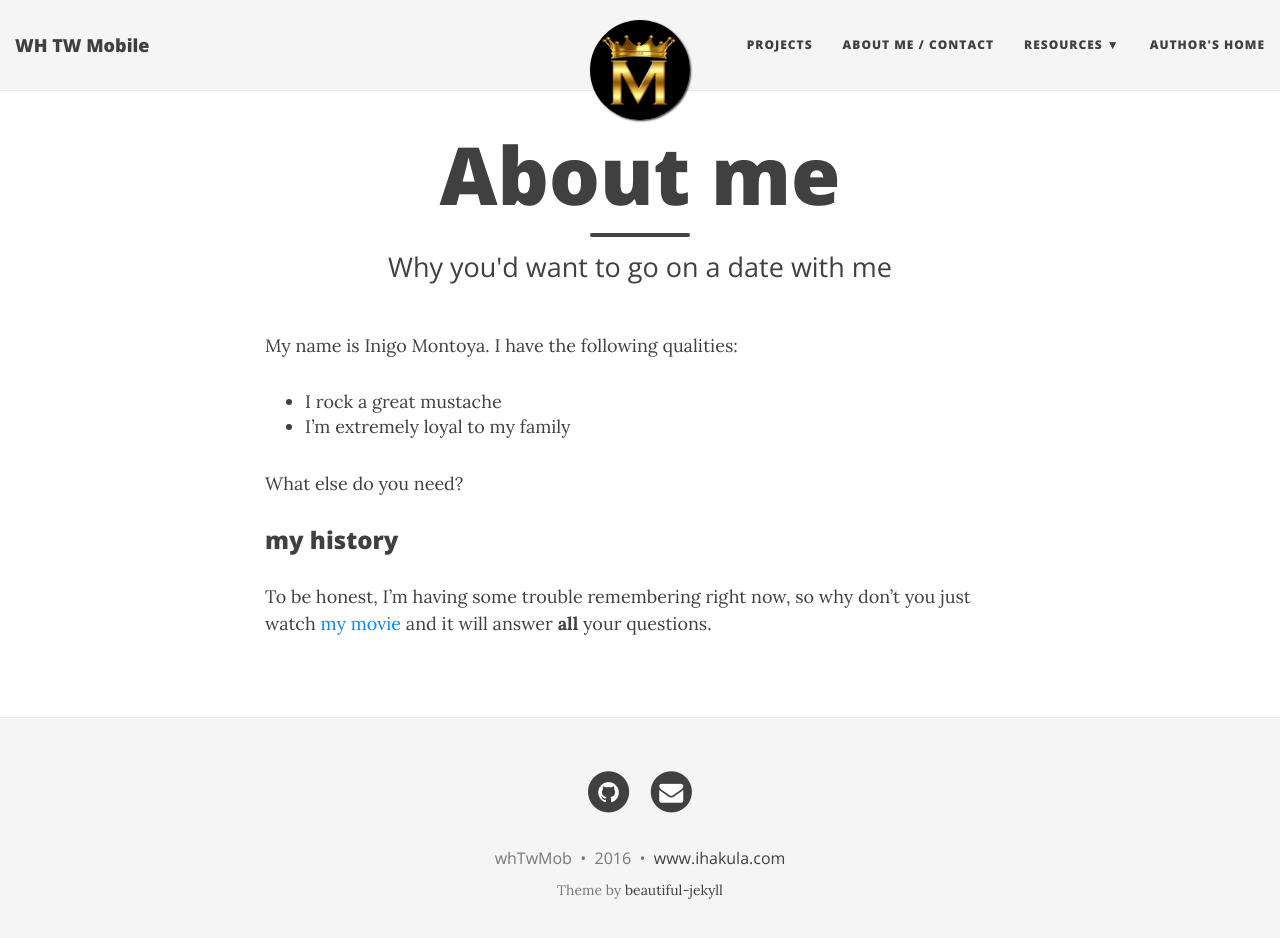
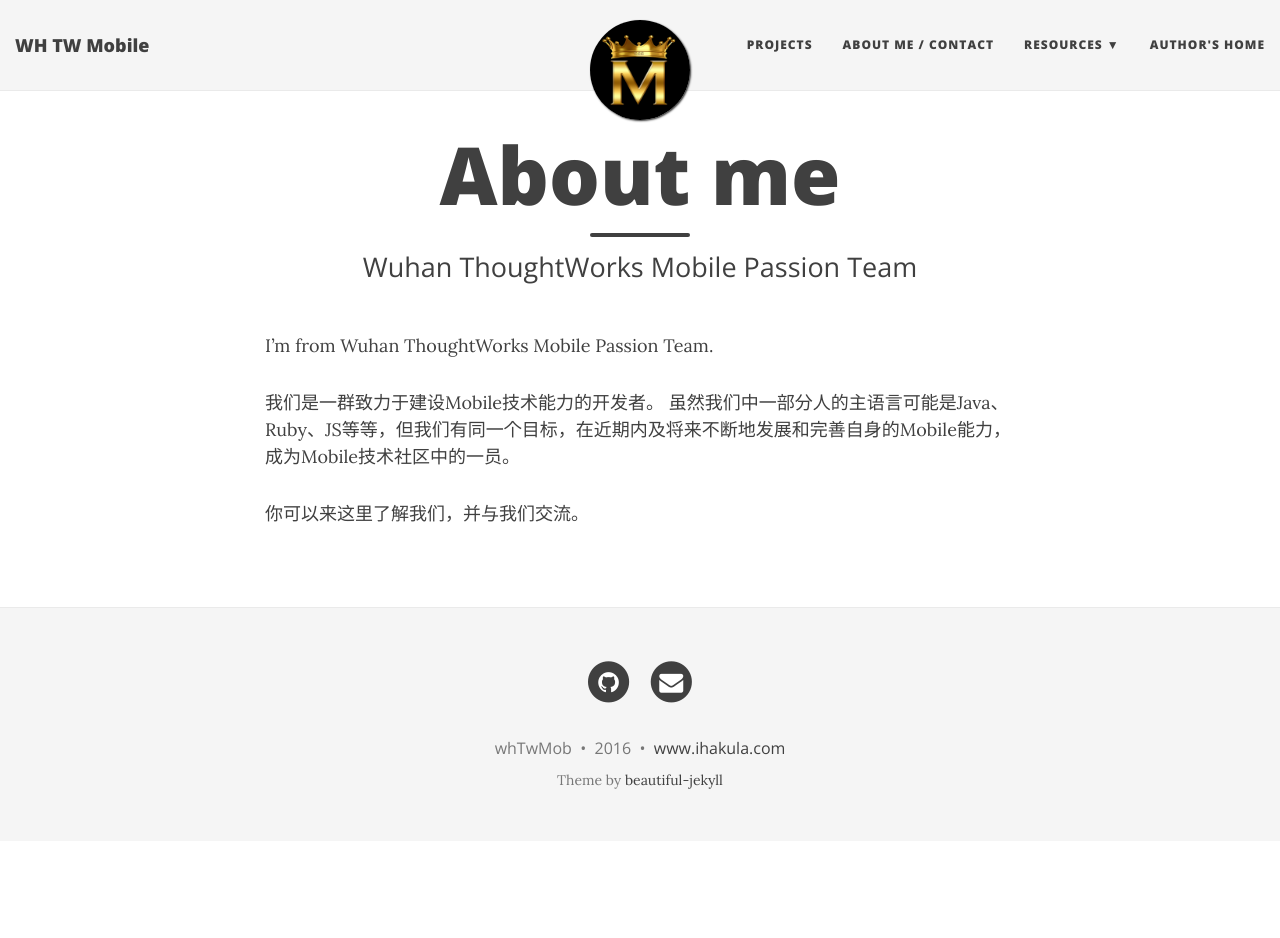
Before and after one commit to whTwMob/whTwMob.github.io, a Jekyll site: the page built from aboutme.md, in a window 1280 px wide and 951 px high. Shown: the top 938 px of the window. Built offline with Jekyll 4.4.1, drawn with Linux system fonts in a browser that asks for light colours; nearby versions of some CDN libraries.

Commit message:
about us

```diff
--- a/aboutme.md
+++ b/aboutme.md
@@ -1,16 +1,12 @@
 ---
 layout: page
 title: About me
-subtitle: Why you'd want to go on a date with me
+subtitle: Wuhan ThoughtWorks Mobile Passion Team
 ---
 
-My name is Inigo Montoya. I have the following qualities:
+I'm from Wuhan ThoughtWorks Mobile Passion Team.
 
-- I rock a great mustache
-- I'm extremely loyal to my family
+我们是一群致力于建设Mobile技术能力的开发者。
+虽然我们中一部分人的主语言可能是Java、Ruby、JS等等，但我们有同一个目标，在近期内及将来不断地发展和完善自身的Mobile能力，成为Mobile技术社区中的一员。
 
-What else do you need?
-
-### my history
-
-To be honest, I'm having some trouble remembering right now, so why don't you just watch [my movie](http://en.wikipedia.org/wiki/The_Princess_Bride_%28film%29) and it will answer **all** your questions.
+你可以来这里了解我们，并与我们交流。
```
